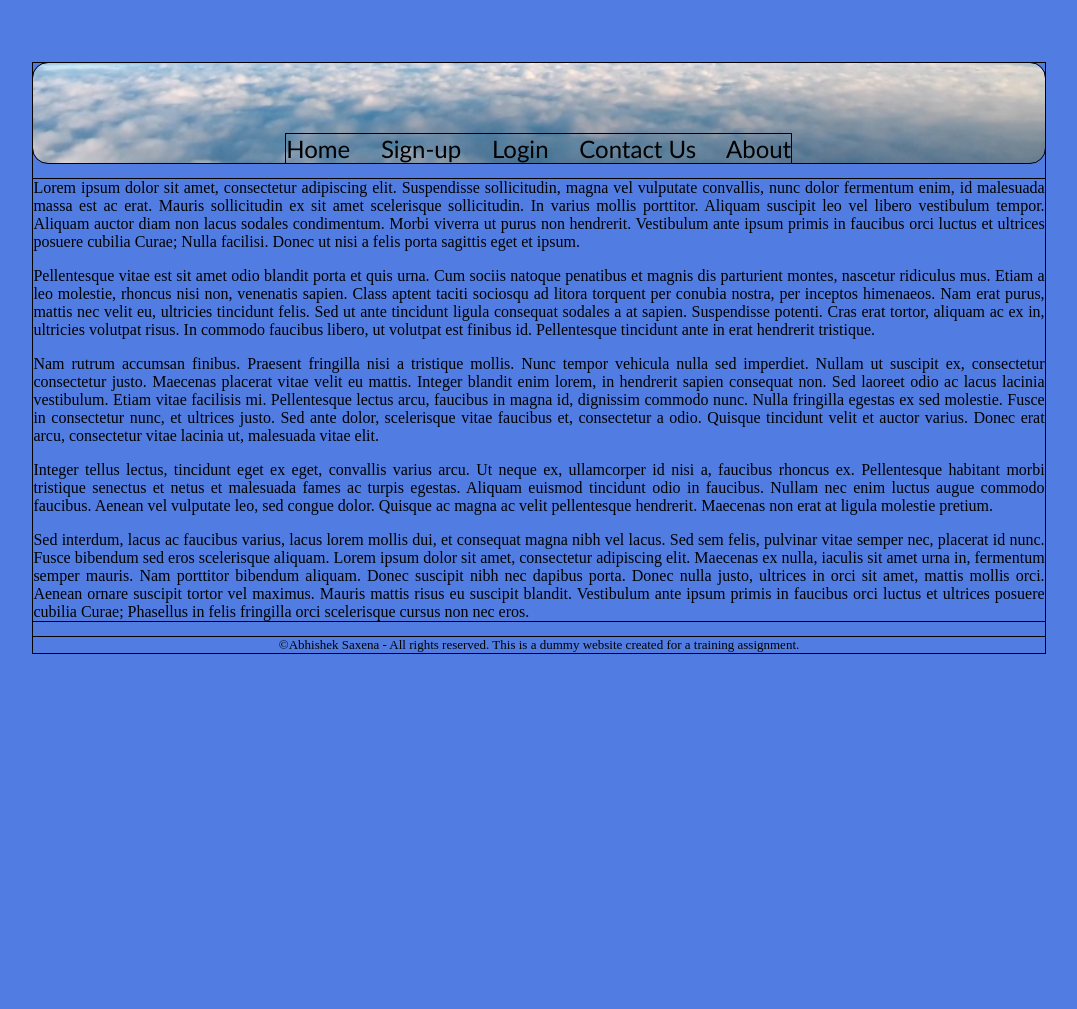
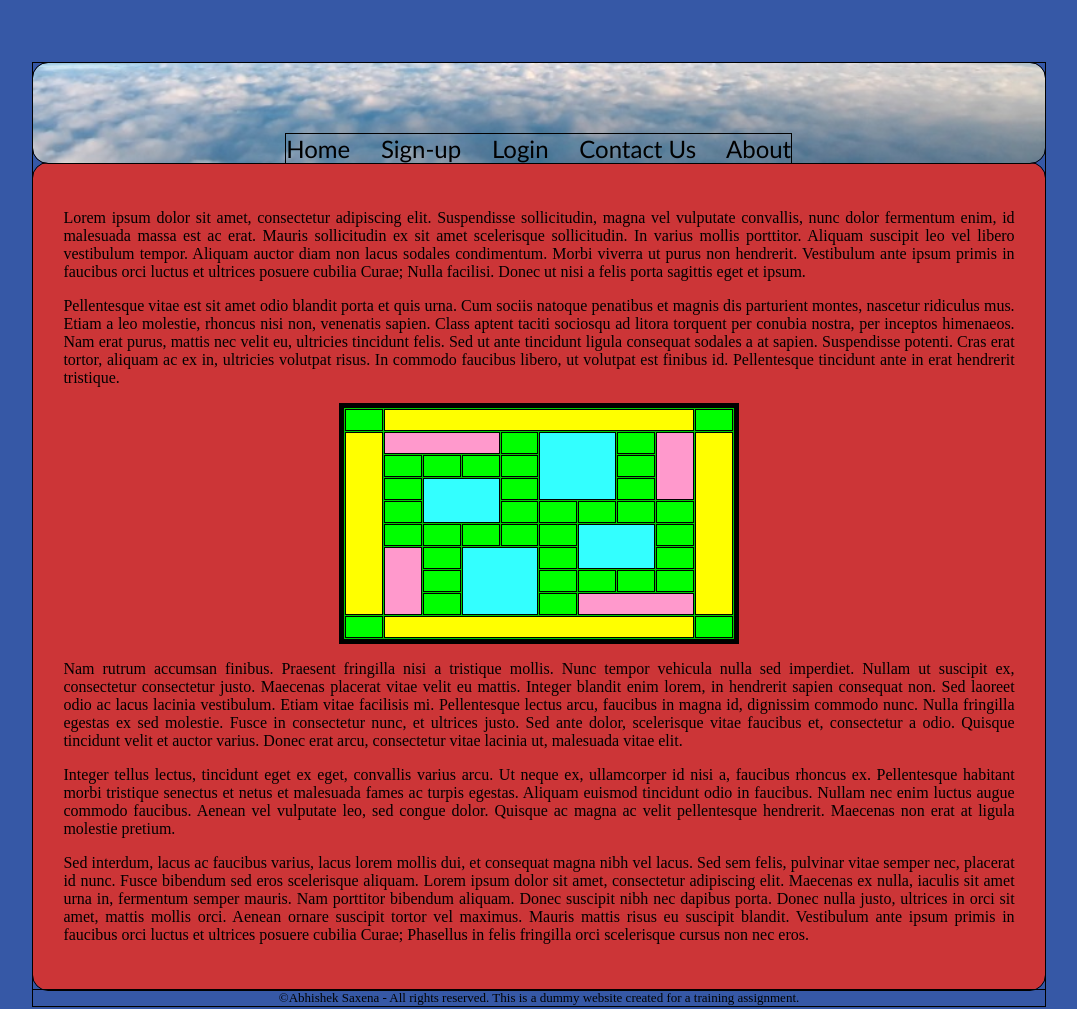
Before and after one commit to abhisheksaxena7/AppirioTA, a plain HTML site: page Example Website/index.html in a window 1280 px wide. Shown: the whole page, without its empty margins (101-1178 px from the left). Before the commit the page ends 800 px from the top, so only its background shows below. Drawn offline with Linux system fonts and the light colour scheme.

Commit message:
Added table on the Home page

```diff
--- a/Example Website/index.html
+++ b/Example Website/index.html
@@ -15,11 +15,93 @@
 </div>
 <div class="Body">
 <p>
+
 Lorem ipsum dolor sit amet, consectetur adipiscing elit. Suspendisse sollicitudin, magna vel vulputate convallis, nunc dolor fermentum enim, id malesuada massa est ac erat. Mauris sollicitudin ex sit amet scelerisque sollicitudin. In varius mollis porttitor. Aliquam suscipit leo vel libero vestibulum tempor. Aliquam auctor diam non lacus sodales condimentum. Morbi viverra ut purus non hendrerit. Vestibulum ante ipsum primis in faucibus orci luctus et ultrices posuere cubilia Curae; Nulla facilisi. Donec ut nisi a felis porta sagittis eget et ipsum.
 </p>
 <p>
 Pellentesque vitae est sit amet odio blandit porta et quis urna. Cum sociis natoque penatibus et magnis dis parturient montes, nascetur ridiculus mus. Etiam a leo molestie, rhoncus nisi non, venenatis sapien. Class aptent taciti sociosqu ad litora torquent per conubia nostra, per inceptos himenaeos. Nam erat purus, mattis nec velit eu, ultricies tincidunt felis. Sed ut ante tincidunt ligula consequat sodales a at sapien. Suspendisse potenti. Cras erat tortor, aliquam ac ex in, ultricies volutpat risus. In commodo faucibus libero, ut volutpat est finibus id. Pellentesque tincidunt ante in erat hendrerit tristique.
 </p>
+<center>
+<table width="400" height="200" border="5" bordercolor="#000000" bgcolor="#00CC00" cellspacing="1" >
+    <tr>
+    	<td bordercolor="#000000" bgcolor="#00FF00">&nbsp;</td>
+        <td bordercolor="#000000" colspan="8" bgcolor="#FFFF00">&nbsp;</td>
+        <td bordercolor="#000000" bgcolor="#00FF00">&nbsp;</td>
+     </tr>
+     <tr>
+     	<td bordercolor="#000000" rowspan="8" bgcolor="#FFFF00">&nbsp;</td>
+        <td bordercolor="#000000" colspan="3" bgcolor="#FF99CC">&nbsp;</td>
+        <td bordercolor="#000000" bgcolor="#00FF00">&nbsp;</td>
+        <td colspan="2" rowspan="3" bgcolor="#33FFFF">&nbsp;</td>
+        <td bordercolor="#000000" bgcolor="#00FF00">&nbsp;</td>
+        <td rowspan="3" bgcolor="#FF99CC">&nbsp;</td>
+        <td rowspan="8" bgcolor="#FFFF00">&nbsp;</td>
+     </tr>
+     <tr>
+    	<td bordercolor="#339900" bgcolor="#00FF00">&nbsp;</td>
+        <td bordercolor="#339900" bgcolor="#00FF00">&nbsp;</td>
+        <td bordercolor="#339900" bgcolor="#00FF00">&nbsp;</td>
+        <td bordercolor="#339900" bgcolor="#00FF00">&nbsp;</td>
+        <td bordercolor="#339900" bgcolor="#00FF00">&nbsp;</td>
+
+     </tr>
+
+
+     <tr>
+    	<td bordercolor="#339900" bgcolor="#00FF00">&nbsp;</td>
+        <td colspan="2" rowspan="2" bgcolor="#33FFFF" >&nbsp;</td>
+        <td bordercolor="#339900" bgcolor="#00FF00">&nbsp;</td>
+        <td bordercolor="#339900" bgcolor="#00FF00">&nbsp;</td>
+    </tr>
+    <tr>
+    	<td bordercolor="#339900" bgcolor="#00FF00">&nbsp;</td>
+        <td bordercolor="#339900" bgcolor="#00FF00">&nbsp;</td>
+        <td bordercolor="#339900" bgcolor="#00FF00">&nbsp;</td>
+        <td bordercolor="#339900" bgcolor="#00FF00">&nbsp;</td>
+        <td bordercolor="#339900" bgcolor="#00FF00">&nbsp;</td>
+        <td bordercolor="#339900" bgcolor="#00FF00">&nbsp;</td>
+    </tr>
+
+    <tr>
+    		<td bordercolor="#339900" bgcolor="#00FF00">&nbsp;</td>
+        <td bordercolor="#339900" bgcolor="#00FF00">&nbsp;</td>
+        <td bordercolor="#339900" bgcolor="#00FF00">&nbsp;</td>
+        <td bordercolor="#339900" bgcolor="#00FF00">&nbsp;</td>
+        <td bordercolor="#339900" bgcolor="#00FF00">&nbsp;</td>
+        <td colspan="2" rowspan="2" bgcolor="#33FFFF" >&nbsp;</td>
+        <td bordercolor="#339900" bgcolor="#00FF00">&nbsp;</td>
+    </tr>
+
+    <tr>
+    	<td rowspan="3"  bgcolor="#FF99CC">&nbsp;</td>
+        <td bordercolor="#339900" bgcolor="#00FF00">&nbsp;</td>
+        <td colspan="2" rowspan="3" bgcolor="#33FFFF" >&nbsp;</td>
+        <td bordercolor="#339900" bgcolor="#00FF00">&nbsp;</td>
+        <td bordercolor="#339900" bgcolor="#00FF00">&nbsp;</td>
+    </tr>
+    <tr>
+    		<td bordercolor="#339900" bgcolor="#00FF00">&nbsp;</td>
+        <td bordercolor="#339900" bgcolor="#00FF00">&nbsp;</td>
+        <td bordercolor="#339900" bgcolor="#00FF00">&nbsp;</td>
+        <td bordercolor="#339900" bgcolor="#00FF00">&nbsp;</td>
+        <td bordercolor="#339900" bgcolor="#00FF00">&nbsp;</td>
+        </tr>
+
+        <tr>
+        	<td bordercolor="#339900" bgcolor="#00FF00">&nbsp;</td>
+        <td bordercolor="#339900" bgcolor="#00FF00">&nbsp;</td>
+        <td colspan="3" bgcolor="#FF99CC">&nbsp;</td>
+
+        </tr>
+
+        <tr>
+        	<td bordercolor="#339900" bgcolor="#00FF00">&nbsp;</td>
+            <td colspan="8" bgcolor="#FFFF00">&nbsp;</td>
+            <td bordercolor="#339900" bgcolor="#00FF00">&nbsp;</td>
+            </tr>
+
+    </table>
+</center>
 <p>
 Nam rutrum accumsan finibus. Praesent fringilla nisi a tristique mollis. Nunc tempor vehicula nulla sed imperdiet. Nullam ut suscipit ex, consectetur consectetur justo. Maecenas placerat vitae velit eu mattis. Integer blandit enim lorem, in hendrerit sapien consequat non. Sed laoreet odio ac lacus lacinia vestibulum. Etiam vitae facilisis mi. Pellentesque lectus arcu, faucibus in magna id, dignissim commodo nunc. Nulla fringilla egestas ex sed molestie. Fusce in consectetur nunc, et ultrices justo. Sed ante dolor, scelerisque vitae faucibus et, consectetur a odio. Quisque tincidunt velit et auctor varius. Donec erat arcu, consectetur vitae lacinia ut, malesuada vitae elit.
 </p>
@@ -28,6 +110,7 @@ Integer tellus lectus, tincidunt eget ex eget, convallis varius arcu. Ut neque e
 </p>
 <p>
 Sed interdum, lacus ac faucibus varius, lacus lorem mollis dui, et consequat magna nibh vel lacus. Sed sem felis, pulvinar vitae semper nec, placerat id nunc. Fusce bibendum sed eros scelerisque aliquam. Lorem ipsum dolor sit amet, consectetur adipiscing elit. Maecenas ex nulla, iaculis sit amet urna in, fermentum semper mauris. Nam porttitor bibendum aliquam. Donec suscipit nibh nec dapibus porta. Donec nulla justo, ultrices in orci sit amet, mattis mollis orci. Aenean ornare suscipit tortor vel maximus. Mauris mattis risus eu suscipit blandit. Vestibulum ante ipsum primis in faucibus orci luctus et ultrices posuere cubilia Curae; Phasellus in felis fringilla orci scelerisque cursus non nec eros.
+
 </p>
 </div>
 <div class="Footer">&copy;Abhishek Saxena - All rights reserved. This is a dummy website created for a training assignment.</div>
--- a/Example Website/main.css
+++ b/Example Website/main.css
@@ -43,9 +43,12 @@ div{
 	font-size:small;
 }
 .Body{
+	padding:30px;
 	text-align:justify;
+	background-color:#CC3537;
+	border-radius:15px;
 }
 body
 {
-	background-color:#517DE3;
+	background-color:#3658A6;
 }
```
